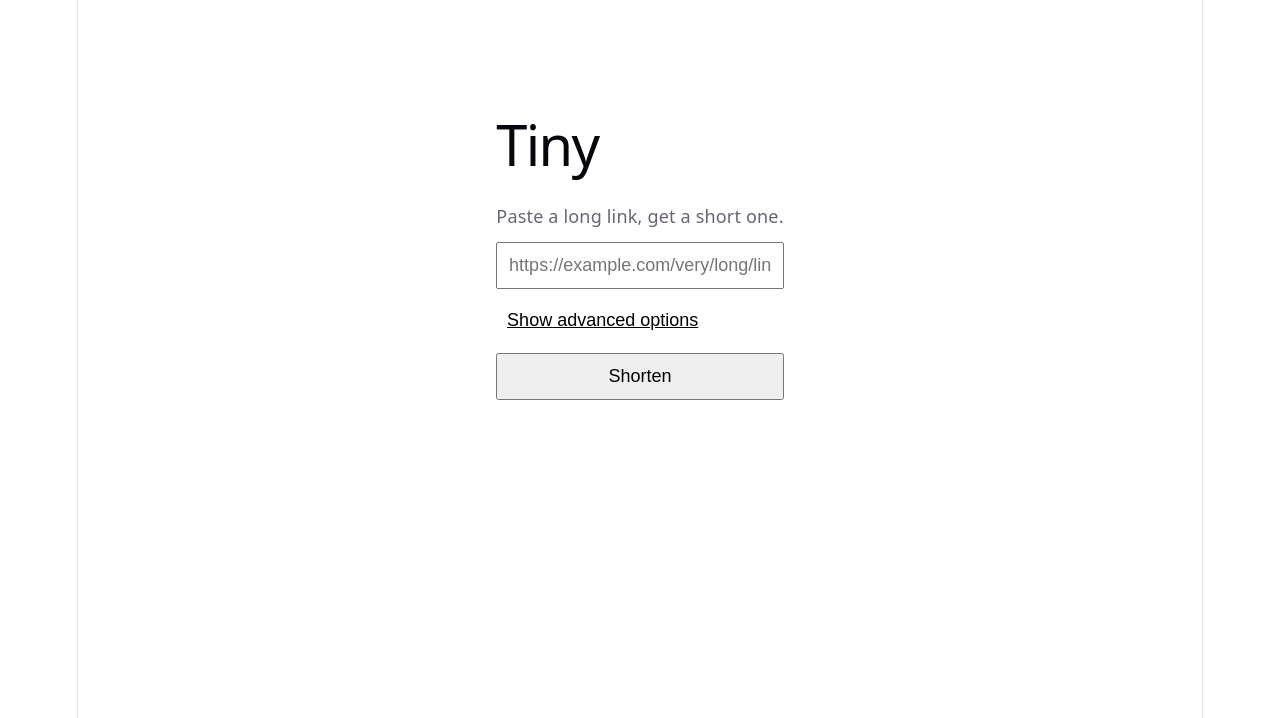
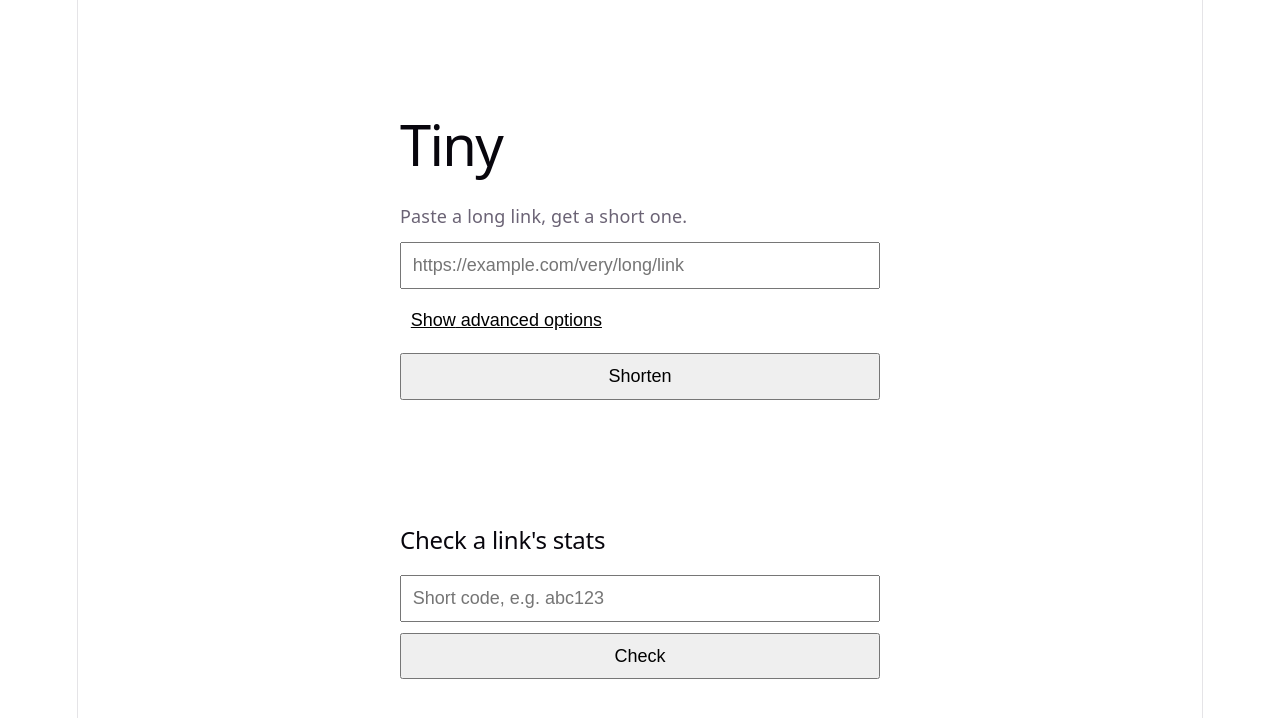
Before and after one commit to Rashid1280/url-shortener, a React (Vite) app in the folder client/: page / in a window 1280 px wide. Shown: the top 718 px of the page. Built offline with nearby package versions, Linux system fonts and the light colour scheme; no server answers.

Commit message:
Add stats lookup box

```diff
--- a/client/src/App.jsx
+++ b/client/src/App.jsx
@@ -1,6 +1,7 @@
 import { useState } from "react";
 import ShortenForm from "./ShortenForm";
-import { shortenUrl } from "./api";
+import { shortenUrl, getStats } from "./api";
+import StatsCheck from "./StatsCheck";
 
 const API_URL = import.meta.env.VITE_API_URL;
 
@@ -13,6 +14,11 @@ function App() {
   const [error, setError] = useState(null);
   const [result, setResult] = useState(null);
   const [copied, setCopied] = useState(false);
+
+  const [statsCode, setStatsCode] = useState("");
+  const [statsLoading, setStatsLoading] = useState(false);
+  const [statsError, setStatsError] = useState(null);
+  const [stats, setStats] = useState(null);
 
   const shortUrl = result ? `${API_URL}/${result.code}` : "";
 
@@ -52,7 +58,23 @@ function App() {
     }
   }
 
+  async function handleCheck(e) {
+    e.preventDefault();
+    setStatsError(null);
+    setStatsLoading(true);
+    setStats(null);
+    try {
+      const data = await getStats(statsCode.trim());
+      setStats(data);
+    } catch (err) {
+      setStatsError(err.message);
+    } finally {
+      setStatsLoading(false);
+    }
+  }
+
   return (
+    <div className="page">
       <ShortenForm
         url={url}
         setUrl={setUrl}
@@ -70,6 +92,15 @@ function App() {
         copied={copied}
         onCopy={handleCopy}
       />
+      <StatsCheck
+        code={statsCode}
+        setCode={setStatsCode}
+        loading={statsLoading}
+        error={statsError}
+        stats={stats}
+        onCheck={handleCheck}
+      />
+    </div>
   );
 }
 
--- /dev/null
+++ b/client/src/StatsCheck.jsx
@@ -0,0 +1,45 @@
+export default function StatsCheck({
+  code,
+  setCode,
+  loading,
+  error,
+  stats,
+  onCheck,
+}) {
+  return (
+    <section className="card">
+      <h2>Check a link's stats</h2>
+      <form className="row" onSubmit={onCheck}>
+        <input
+          type="text"
+          required
+          placeholder="Short code, e.g. abc123"
+          value={code}
+          onChange={(e) => setCode(e.target.value)}
+        />
+        <button type="submit" disabled={loading}>
+          {loading ? "Checking..." : "Check"}
+        </button>
+      </form>
+
+      {error && <p className="error">{error}</p>}
+
+      {stats && (
+        <dl className="stats">
+          <dt>Clicks</dt>
+          <dd>{stats.clicks}</dd>
+          <dt>Created</dt>
+          <dd>{new Date(stats.createdAt).toLocaleString()}</dd>
+          <dt>Expires</dt>
+          <dd>
+            {stats.expiresAt
+              ? new Date(stats.expiresAt).toLocaleString()
+              : "Never"}
+          </dd>
+          <dt>Points to</dt>
+          <dd>{stats.url}</dd>
+        </dl>
+      )}
+    </section>
+  );
+}
--- a/client/src/api.js
+++ b/client/src/api.js
@@ -1,13 +1,9 @@
 const API_URL = import.meta.env.VITE_API_URL;
 
-export async function shortenUrl(payload) {
+async function request(path, options) {
   let res;
   try {
-    res = await fetch(`${API_URL}/api/shorten`, {
-      method: "POST",
-      headers: { "Content-Type": "application/json" },
-      body: JSON.stringify(payload),
-    });
+    res = await fetch(`${API_URL}${path}`, options);
   } catch (error) {
     throw new Error("Could not reach the server.", { cause: error });
   }
@@ -23,3 +19,14 @@ export async function shortenUrl(payload) {
   }
   return data;
 }
+
+export function shortenUrl(payload) {
+  return request("/api/shorten", {
+    method: "POST",
+    headers: { "Content-Type": "application/json" },
+    body: JSON.stringify(payload),
+  });
+}
+export function getStats(code) {
+  return request(`/api/stats/${encodeURIComponent(code)}`);
+}
```
Lines whose indentation alone changed are shown as unchanged.
